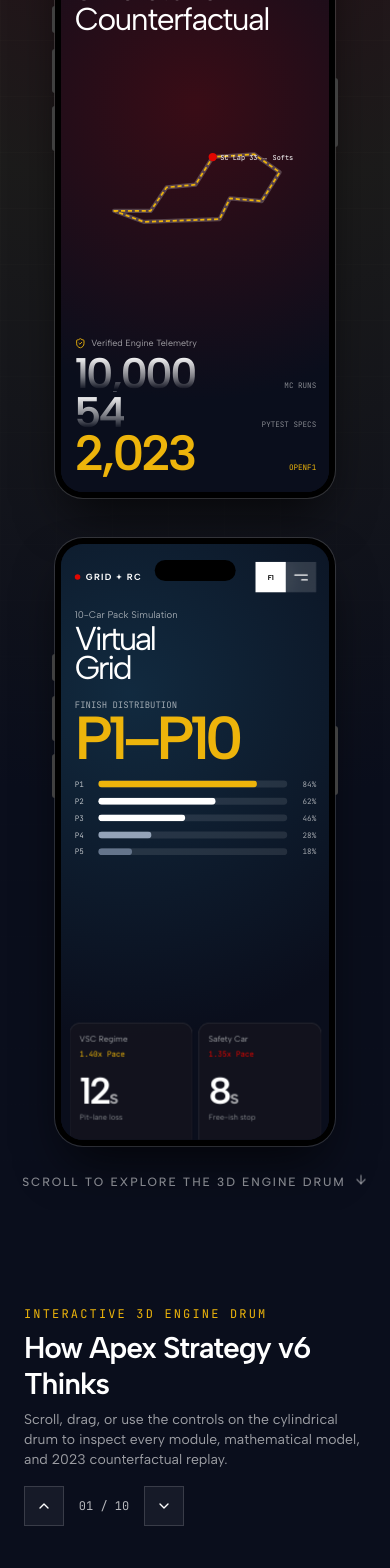
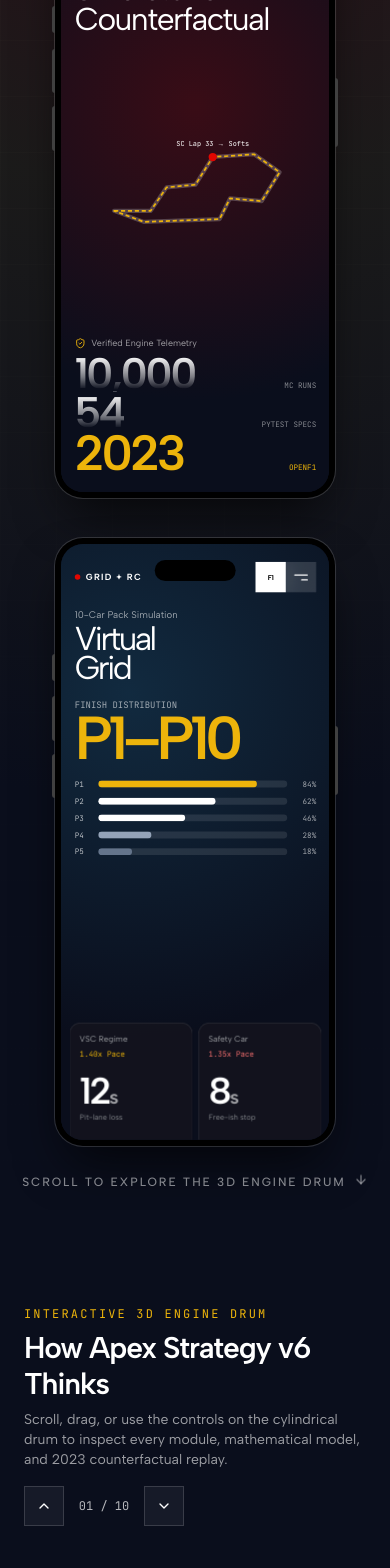
Before and after one commit to jvstin47/apex-strategy-v6, a React (Vite) app in the folder portfolio/: page / in a window 390 px wide. Shown: the part 1080-2648 px from the top of the page. Built offline with nearby package versions, Linux system fonts and the light colour scheme.

Commit message:
Polish phone overlays, Silverstone label, 2023 formatting, and 3D drum hint

```diff
--- a/portfolio/src/components/ArchitectureSection.tsx
+++ b/portfolio/src/components/ArchitectureSection.tsx
@@ -60,7 +60,7 @@ export const ArchitectureSection: React.FC = () => {
           {PIPELINE_STEPS.map((item, idx) => (
             <div
               key={item.step}
-              className="relative flex flex-col justify-between rounded-2xl border border-white/10 bg-[#14141e]/75 p-6 backdrop-blur-md"
+              className="relative flex flex-col justify-between rounded-2xl border border-white/10 bg-[#14141e]/75 p-6 backdrop-blur-md transition-colors hover:border-white/25"
             >
               <div>
                 <div className="flex items-center justify-between">
--- a/portfolio/src/components/EngineDrumSection.tsx
+++ b/portfolio/src/components/EngineDrumSection.tsx
@@ -194,6 +194,7 @@ export const EngineDrumSection: React.FC = () => {
       {/* Main Split: 3D Drum Left + Live Module Inspector Right */}
       <div className="grid grid-cols-1 items-center gap-10 lg:grid-cols-12">
         {/* 3D Cylindrical Drum Stage */}
+        <div className="lg:col-span-5">
           <div
             ref={stageRef}
             tabIndex={0}
@@ -210,12 +211,12 @@ export const EngineDrumSection: React.FC = () => {
             onPointerMove={handlePointerMove}
             onPointerUp={handlePointerUp}
             onPointerCancel={handlePointerUp}
-          className="relative h-[440px] select-none overflow-hidden rounded-2xl border border-white/10 bg-white/[0.02] outline-none touch-none lg:col-span-5"
+            className="relative h-[440px] select-none overflow-hidden rounded-2xl border border-white/10 bg-white/[0.02] outline-none touch-none"
             style={{ perspective: `${PERSPECTIVE_PX}px` }}
           >
             {/* Subtle top/bottom fade masks */}
-          <div className="pointer-events-none absolute inset-x-0 top-0 z-20 h-20 bg-gradient-to-b from-[#0a0e1c] to-transparent" />
-          <div className="pointer-events-none absolute inset-x-0 bottom-0 z-20 h-20 bg-gradient-to-t from-[#0a0e1c] to-transparent" />
+            <div className="pointer-events-none absolute inset-x-0 top-0 z-20 h-28 bg-gradient-to-b from-[#0a0e1c] via-[#0a0e1c]/70 to-transparent" />
+            <div className="pointer-events-none absolute inset-x-0 bottom-0 z-20 h-28 bg-gradient-to-t from-[#0a0e1c] via-[#0a0e1c]/70 to-transparent" />
 
             <div
               className="absolute left-1/2 top-1/2"
@@ -264,8 +265,9 @@ export const EngineDrumSection: React.FC = () => {
                 );
               })}
             </div>
+          </div>
 
-          <div className="pointer-events-none absolute bottom-3 left-0 right-0 z-30 text-center font-mono text-[10px] tracking-widest text-white/40 uppercase">
+          <div className="mt-3 text-center font-mono text-[10px] tracking-widest text-white/40 uppercase">
             Wheel • Drag • Arrow Keys
           </div>
         </div>
--- a/portfolio/src/components/HeroSection.tsx
+++ b/portfolio/src/components/HeroSection.tsx
@@ -11,7 +11,7 @@ interface HeroSectionProps {
 export const HeroSection: React.FC<HeroSectionProps> = ({ onJumpSection }) => {
   const runsCount = useCountUp({ end: 10000, duration: 2200, delay: 700 });
   const testsCount = useCountUp({ end: 54, duration: 1800, delay: 900 });
-  const seasonCount = useCountUp({ end: 2023, duration: 2000, delay: 1100 });
+  const seasonCount = useCountUp({ end: 2023, duration: 2000, delay: 1100, useGrouping: false });
 
   return (
     <section className="relative flex min-h-screen w-full flex-col justify-between overflow-hidden bg-[#0a0e1c] font-sans">
@@ -241,9 +241,9 @@ const ScreenMonteCarlo: React.FC<{ onJumpSection: (id: string) => void }> = ({ o
         </div>
       </div>
 
-      {/* Signature Bottom Blur Glass Overlay */}
+      {/* Signature Bottom Blur Glass Overlay (kept below the SVG legend) */}
       <div
-        className="pointer-events-none absolute bottom-0 left-0 right-0 z-[7] h-[42%]"
+        className="pointer-events-none absolute bottom-0 left-0 right-0 z-[7] h-[27%]"
         style={{
           backdropFilter: 'blur(6px)',
           WebkitBackdropFilter: 'blur(6px)',
@@ -317,7 +317,14 @@ const ScreenSilverstoneMCTS: React.FC<{
             strokeDasharray="6 4"
           />
           <circle cx="185" cy="32" r="6" fill="#E10600" />
-          <text x="196" y="36" fill="#ffffff" fontSize="10" fontFamily="JetBrains Mono">
+          <text
+            x="185"
+            y="16"
+            textAnchor="middle"
+            fill="#ffffff"
+            fontSize="10"
+            fontFamily="JetBrains Mono"
+          >
             SC Lap 33 → Softs
           </text>
         </svg>
@@ -455,7 +462,7 @@ const ScreenVirtualGrid: React.FC<{ onJumpSection: (id: string) => void }> = ({
           className="h-[170px] w-1/2 rounded-t-2xl p-3.5"
         >
           <div className="text-[12px] text-white/60">Safety Car</div>
-          <div className="mt-1 font-mono text-[11px] text-[#E10600]">1.35x Pace</div>
+          <div className="mt-1 font-mono text-[11px] text-red-400">1.35x Pace</div>
           <div className="mt-6 text-[54px] font-semibold leading-[0.8] tracking-[-0.06em] text-white">
             8<span className="text-[28px] text-white/60">s</span>
           </div>
--- a/portfolio/src/hooks/useCountUp.ts
+++ b/portfolio/src/hooks/useCountUp.ts
@@ -5,6 +5,7 @@ interface UseCountUpOptions {
   duration?: number;
   delay?: number;
   decimals?: number;
+  useGrouping?: boolean;
 }
 
 /**
@@ -16,6 +17,7 @@ export function useCountUp({
   duration = 2200,
   delay = 0,
   decimals = 0,
+  useGrouping = true,
 }: UseCountUpOptions): string {
   const [value, setValue] = useState<number>(0);
 
@@ -59,5 +61,6 @@ export function useCountUp({
   if (decimals > 0) {
     return value.toFixed(decimals);
   }
-  return Math.round(value).toLocaleString('en-US');
+  const rounded = Math.round(value);
+  return useGrouping ? rounded.toLocaleString('en-US') : String(rounded);
 }
```
Lines whose indentation alone changed are shown as unchanged.
